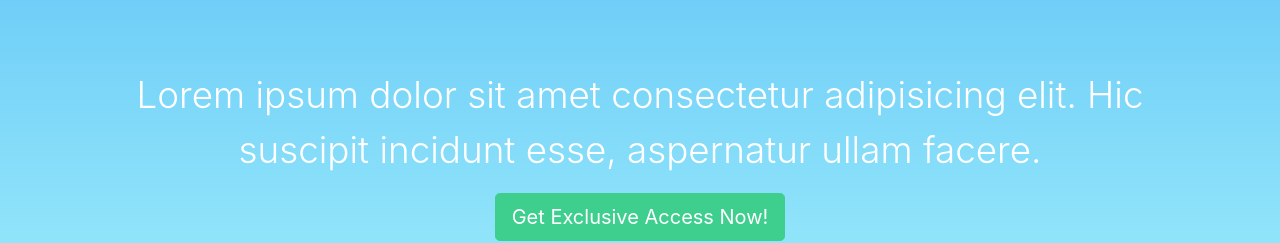
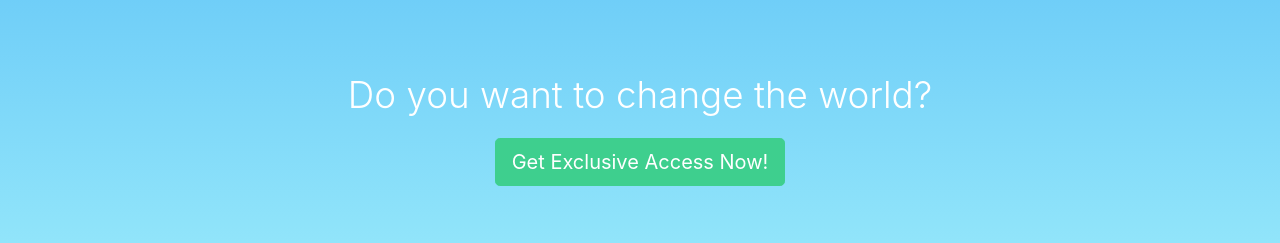
Before and after one commit to kacak9229/clonetheinternet, a Next.js app: page / in a window 1280 px wide. Shown: the part 477-720 px from the top of the page. Built offline with nearby package versions, Linux system fonts and the light colour scheme.

Commit message:
Added some shit

```diff
--- a/pages/index.js
+++ b/pages/index.js
@@ -21,8 +21,7 @@ export default () => (
           <div className="jumbotron" id="jum">
             <h1 className="display-2">Clone The Internet</h1>
             <p id="description" className="lead mt-5">
-              Lorem ipsum dolor sit amet consectetur adipisicing elit. Hic
-              suscipit incidunt esse, aspernatur ullam facere.
+              Do you want to change the world?
             </p>
             <p className="lead">
               <Link href="/login">
```
Also changed, not shown: 1 other file (tests, documents, lock files or other folders).
